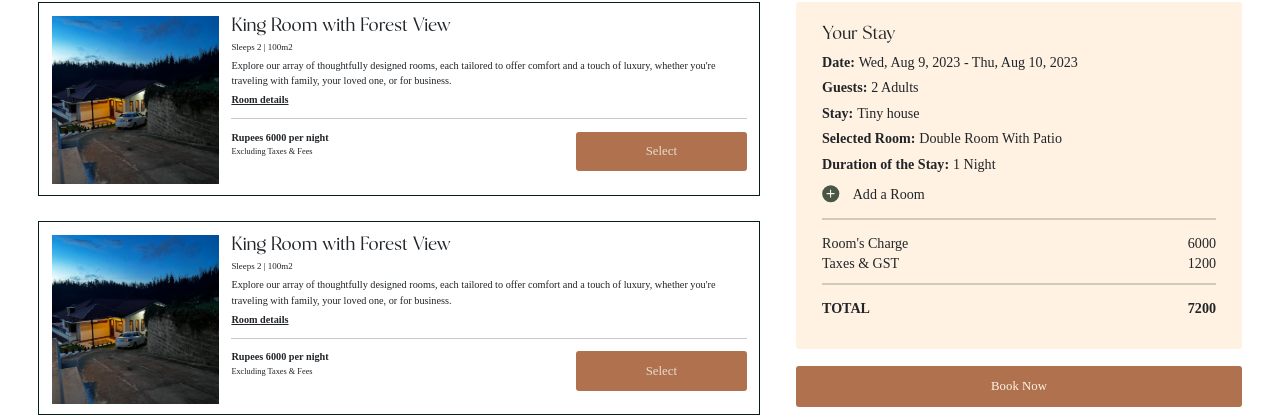
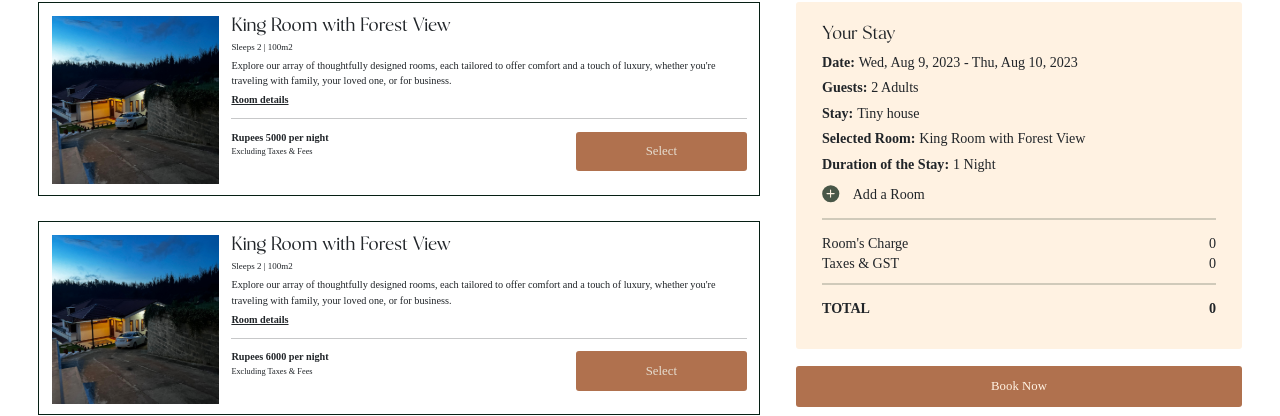
Before and after one commit to Nagaraj02451/Hv, a React (Create React App) app in the folder frontend/: page /bprocess in a window 1280 px wide. Shown: the part 162-578 px from the top of the page. Built offline with nearby package versions, Linux system fonts and the light colour scheme; a web font is replaced by a local one.

Commit message:
Update Bprocess.jsx

```diff
--- a/frontend/src/Components/Bprocess.jsx
+++ b/frontend/src/Components/Bprocess.jsx
@@ -1,9 +1,23 @@
-import React from 'react'
+import React, { useState } from 'react'
 import'../Styles/Bprocess.css'
 import Navbar1 from './Navbar1'
 import Footer2 from './Footer2'
 
 const Bprocess = () => {
+   const [room, setroom] = useState(0);
+   const [tax, settax] = useState(0);
+   const [total, settotal] = useState(0);
+//    const [room1, setroom1] = useState(6000);
+    const firstroom =()=>{
+        setroom(5000)
+        settax(1000)
+        settotal(6000)
+    }
+    const secondroom =()=>{
+        setroom(6000)
+        settax(1200)
+        settotal(7200)
+    }
   return (
     <>
     <div className='book1'>
@@ -26,11 +40,11 @@ const Bprocess = () => {
                                <hr className='bprohr1'></hr>
                                <div className='bpro52e'>
                                    <div className='bpro52f'>
-                                      <div className='bpro52g'>Rupees 6000 per night</div>
+                                      <div className='bpro52g'>Rupees 5000 per night</div>
                                       <div className='bpro52h'>Excluding Taxes & Fees</div>
                                    </div>
                                    <div className='bpro5i'>
-                                    <button>Select</button>
+                                    <button onClick={firstroom}>Select</button>
                                    </div>
                                </div>
                            </div>
@@ -51,7 +65,7 @@ const Bprocess = () => {
                                       <div className='bpro52h'>Excluding Taxes & Fees</div>
                                    </div>
                                    <div className='bpro5i'>
-                                    <button>Select</button>
+                                    <button onClick={secondroom}>Select</button>
                                    </div>
                                </div>
                            </div>
@@ -67,16 +81,16 @@ const Bprocess = () => {
                      <div className='book82'><div className='book83'>Date:</div><div className='book84'> Wed, Aug 9, 2023 - Thu, Aug 10, 2023</div></div>
                      <div className='book82'><div className='book83'>Guests: </div><div className='book84'>2 Adults</div></div>
                      <div className='book82'><div className='book83'>Stay:</div><div className='book84'> Tiny house</div></div>
-                     <div className='book82'><div className='book83'>Selected Room:</div><div className='book84'>  Double Room With Patio</div></div>
+                     <div className='book82'><div className='book83'>Selected Room:</div><div className='book84'>King Room with Forest View</div></div>
                      <div className='book82'><div className='book83'>Duration of the Stay: </div><div className='book84'> 1 Night</div></div>
 
                      <div className='book85'>
                         <div className='book86'><div className='book86a'><img src='Img/book2.svg'></img></div><div className='book86b'>Add a Room</div></div>
                         <hr className='bookhr1'></hr>
-                        <div className='book87'><div className='book87a'>Room's Charge</div><div className='book87b'>6000</div></div>
-                        <div className='book87 book871'><div className='book87a'>Taxes & GST</div><div className='book87b'>1200</div></div>
+                        <div className='book87'><div className='book87a'>Room's Charge</div><div className='book87b'>{room}</div></div>
+                        <div className='book87 book871'><div className='book87a'>Taxes & GST</div><div className='book87b'>{tax}</div></div>
                         <hr className='bookhr1'></hr>
-                        <div className='book88'><div className='book88a'>TOTAL</div><div className='book88b'>7200</div></div>
+                        <div className='book88'><div className='book88a'>TOTAL</div><div className='book88b'>{total}</div></div>
                     </div>
 
 
```
